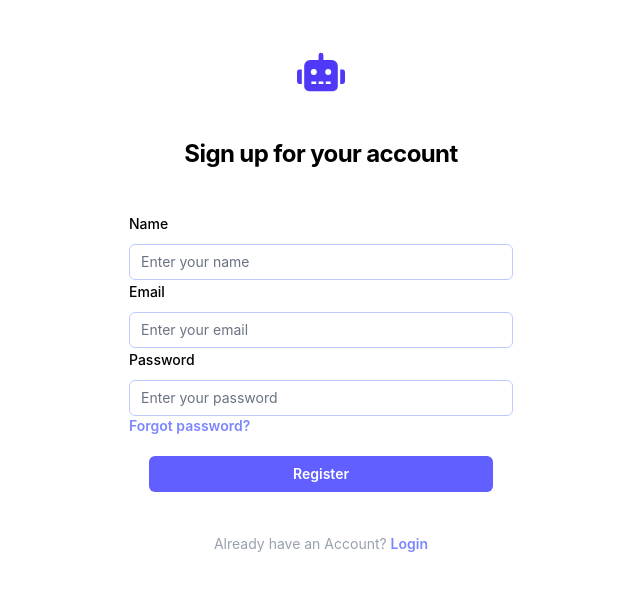
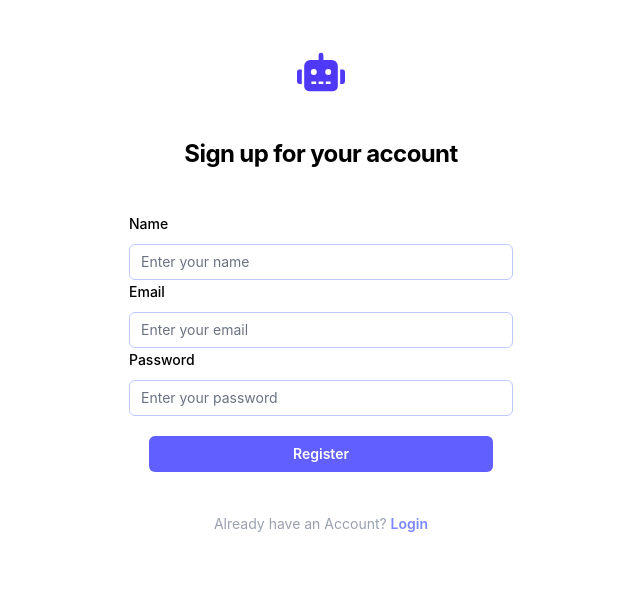
Before and after one commit to umrahmeraj123764/MockPrepAI-frontend, a React (Vite) app: page /register in a window 1280 px wide. Shown: the top 590 px of the page, without its empty margins (319-959 px from the left). Built offline with nearby package versions, Linux system fonts and the light colour scheme; no server answers.

Commit message:
final last changes

```diff
--- a/src/pages/login.jsx
+++ b/src/pages/login.jsx
@@ -86,9 +86,7 @@ return (
         className="block w-full rounded-md bg-white/5 px-3 py-1.5 text-base text-black outline-1 -outline-offset-1 outline-indigo-300/70 placeholder:text-gray-500 focus:outline-2 focus:-outline-offset-2 focus:outline-indigo-500 sm:text-sm/6"
         required/>
          </div>
-         <a href="#" className="font-semibold text-indigo-400 hover:text-indigo-300">
-                    Forgot password?
-                </a>
+
             </div>
 
    <div className="m-5"> <button type='submit'  className="flex w-full justify-center rounded-md bg-indigo-500 px-3 py-1.5 text-sm/6 font-semibold text-white hover:bg-indigo-400 focus-visible:outline-2 focus-visible:outline-offset-2 focus-visible:outline-indigo-500">Login</button> </div>
--- a/src/pages/register.jsx
+++ b/src/pages/register.jsx
@@ -95,9 +95,7 @@ return (
         className="block w-full rounded-md bg-white/5 px-3 py-1.5 text-base text-black outline-1 -outline-offset-1 outline-indigo-300/70 placeholder:text-gray-500 focus:outline-2 focus:-outline-offset-2 focus:outline-indigo-500 sm:text-sm/6"
         required/>
         </div>
-        <div className=" text-sm " >
-            <a href="#" className="font-semibold text-indigo-400 hover:text-indigo-300 " >Forgot password?</a>
-        </div>
+
         </div>
     <div className='m-5'>
     <button type='submit' className="flex w-full justify-center rounded-md bg-indigo-500 px-3 py-1.5 text-sm/6 font-semibold text-white hover:bg-indigo-400 focus-visible:outline-2 focus-visible:outline-offset-2 focus-visible:outline-indigo-500">Register</button>
```
